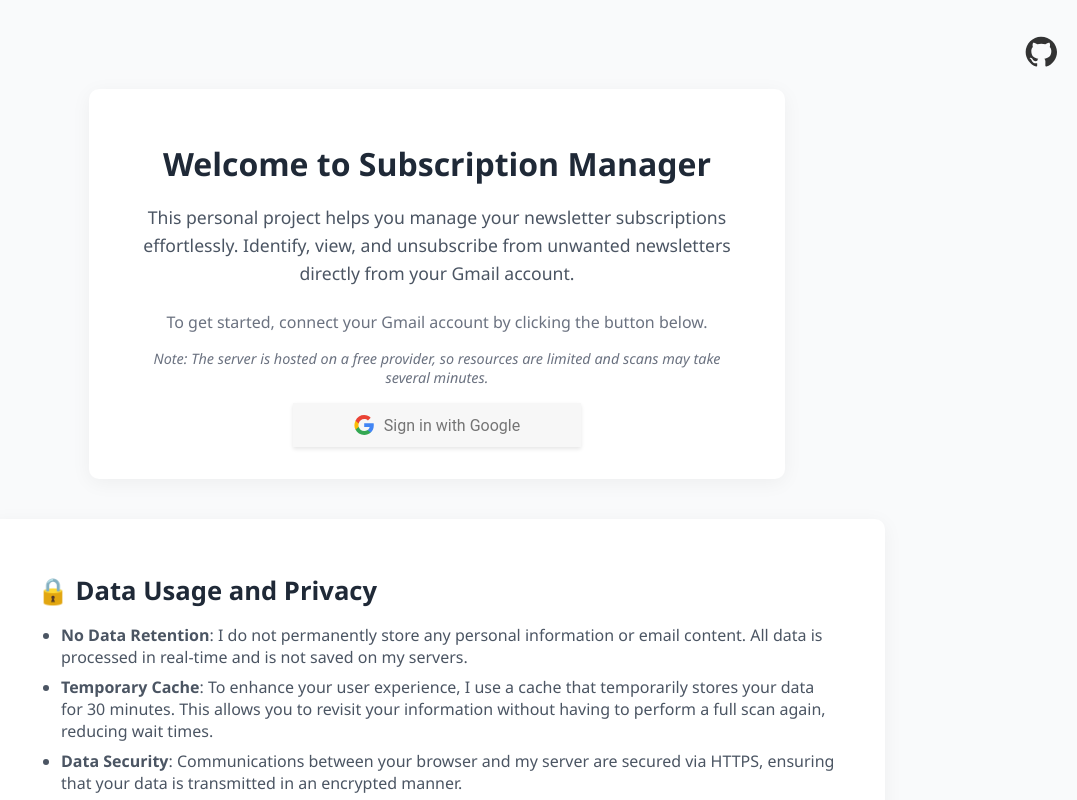
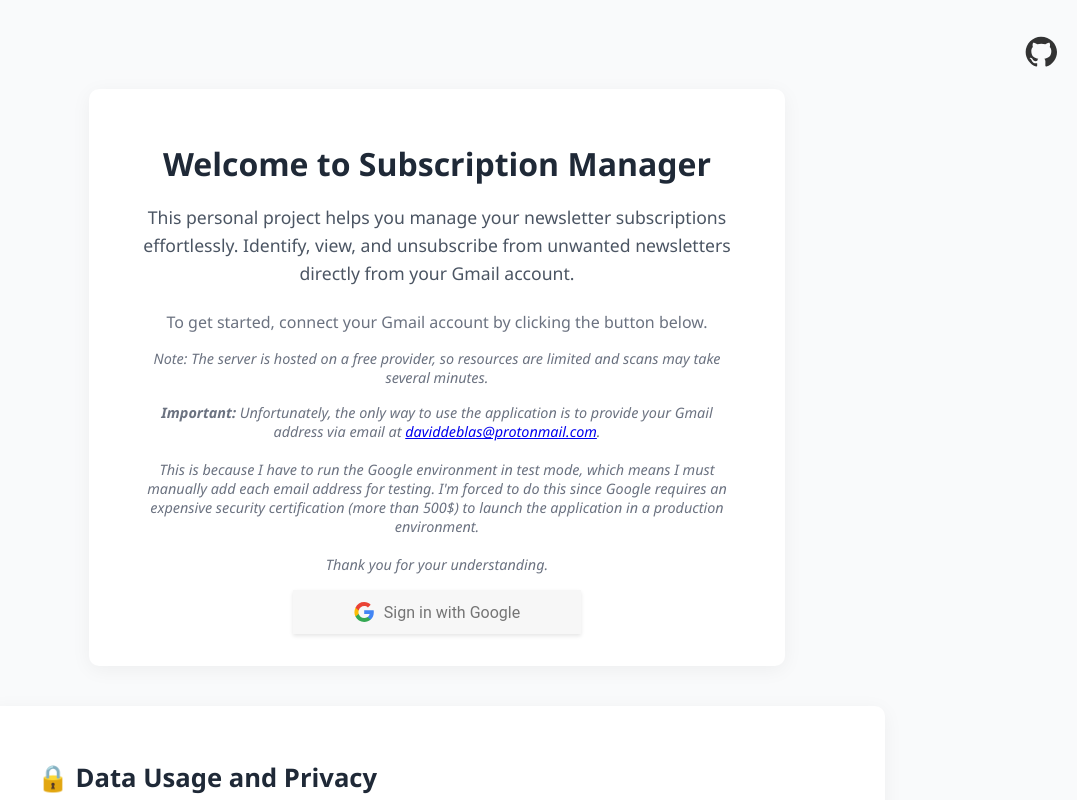
Before and after one commit to daviddeblas/subscription-manager, a React (Vite) app in the folder client/: page / in a window 1280 px wide. Shown: the top 800 px of the page, without its empty margins (203-1280 px from the left). Built offline with nearby package versions, Linux system fonts and the light colour scheme.

Commit message:
Updated HomePage due to Google wanting me to pay a too expensive security certification

```diff
--- a/client/src/pages/HomePage/HomePage.tsx
+++ b/client/src/pages/HomePage/HomePage.tsx
@@ -32,6 +32,16 @@
                 <p className="homepage-note">
                     Note: The server is hosted on a free provider, so resources are limited and scans may take several minutes.
                 </p>
+                <p className="homepage-note">
+                    <strong>Important:</strong> Unfortunately, the only way to use the application is to provide your Gmail address via email at&nbsp;
+                    <a href="mailto:daviddeblas@protonmail.com">daviddeblas@protonmail.com</a>.
+                    <br /><br />
+                    This is because I have to run the Google environment in test mode, which means I must manually add each email address for testing.
+                    I'm forced to do this since Google requires an expensive security certification (more than 500$) to launch the application in a production environment.
+                    <br /><br />
+                    Thank you for your understanding.
+                </p>
+
 
                 {/* Todo */}
                 {/* http://localhost:8080/oauth2/authorization/google */}
```
